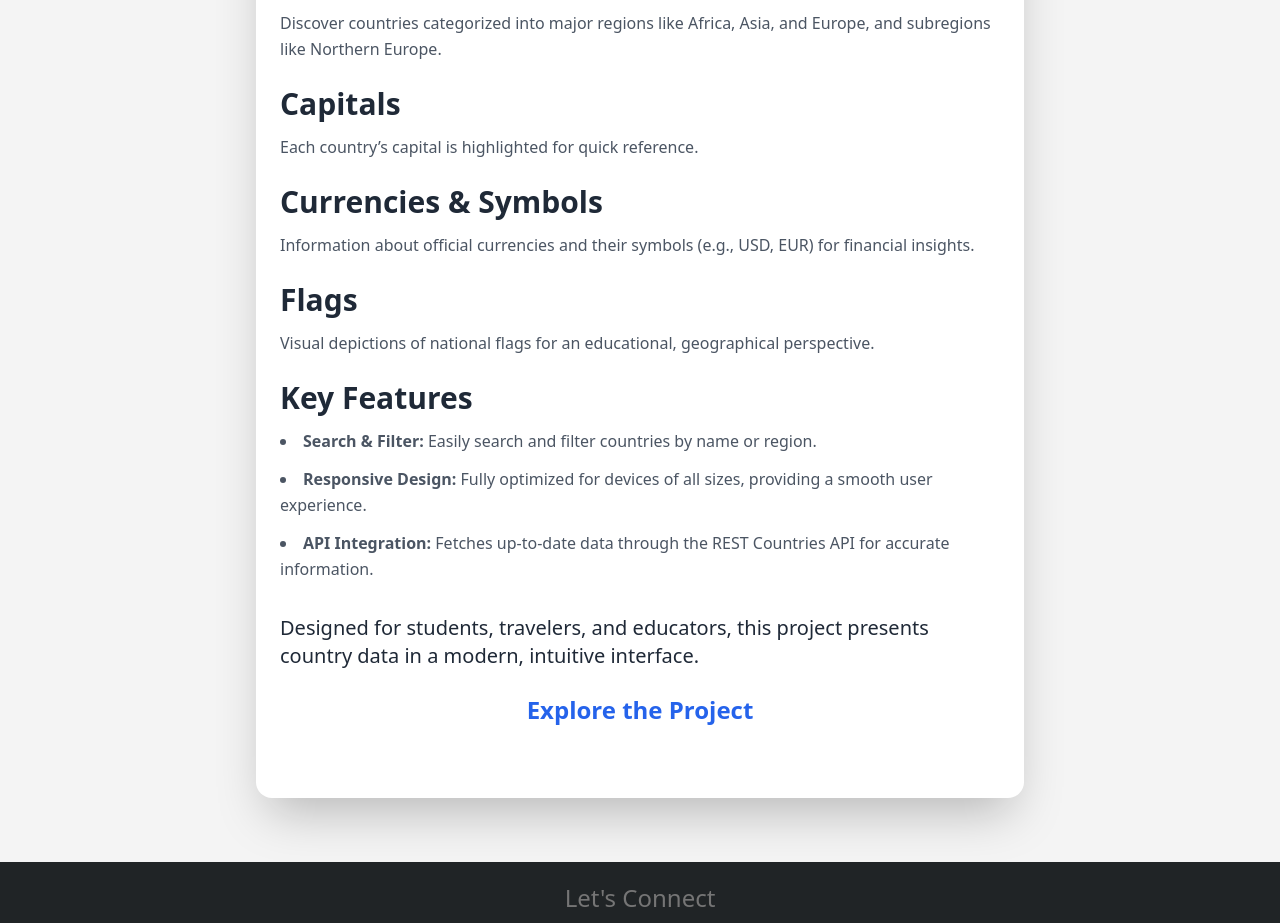
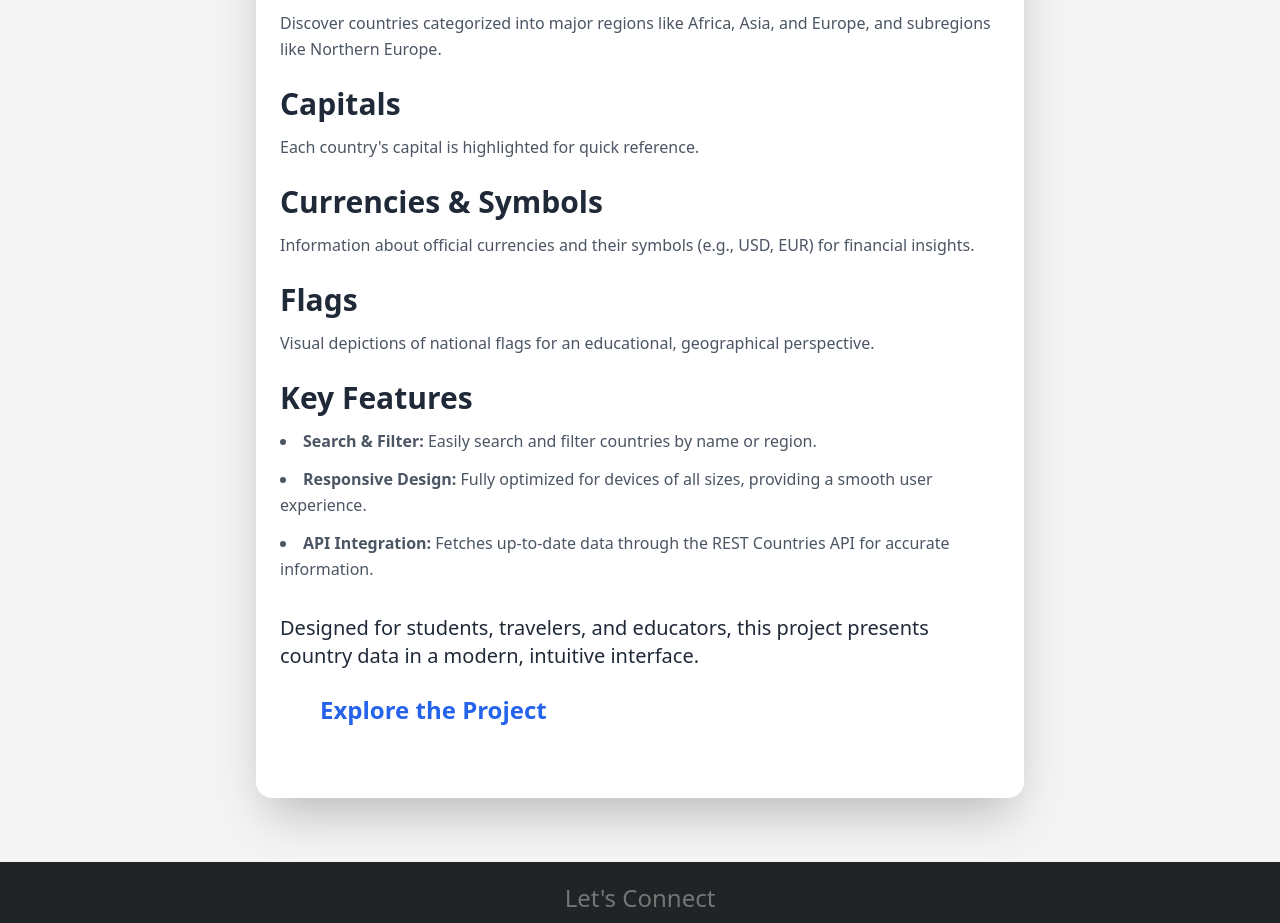
Before and after one commit to SarimArain99/my-portfolio-web, a Next.js app: page /countriesDetails in a window 1280 px wide. Shown: the part 742-1665 px from the top of the page. Built offline with nearby package versions, Linux system fonts and the light colour scheme.

Commit message:
modified

```diff
--- a/src/app/countriesDetails/page.tsx
+++ b/src/app/countriesDetails/page.tsx
@@ -35,7 +35,7 @@ function countriesDetails() {
               Capitals
             </h2>
             <p className="text-gray-600 leading-relaxed">
-              Each country’s capital is highlighted for quick reference.
+              Each country&apos;s capital is highlighted for quick reference.
             </p>
           </div>
 
@@ -87,7 +87,7 @@ function countriesDetails() {
 
         <Link
           href="https://main--world-countries-project.netlify.app/"
-          className="mt-6 block w-max mx-auto text-lg sm:text-xl lg:text-2xl text-blue-600 font-bold hover:text-blue-800 transition duration-300 ease-in-out"
+          className=" text-center mt-6 block w-max mx-10 text-lg sm:text-xl lg:text-2xl text-blue-600 font-bold hover:text-blue-800 transition duration-300 ease-in-out"
         >
           Explore the Project
         </Link>
```
